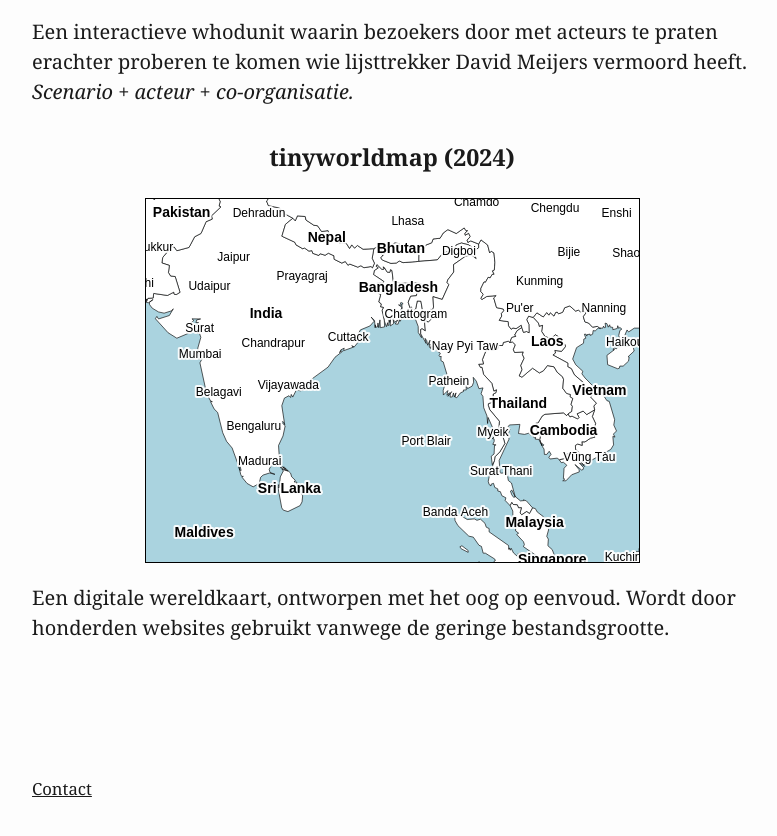
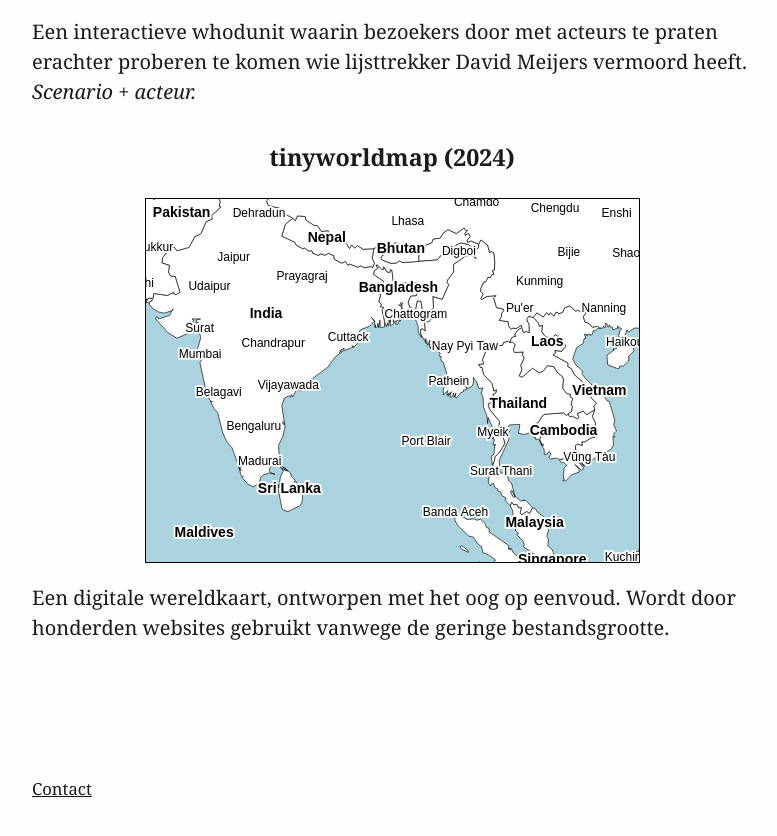
Before and after one commit to bopjesvla/abcd.party, a plain HTML site: page index.html in a window 1280 px wide. Shown: the part 2620-3456 px from the top of the page, without its empty margins (248-1025 px from the left). Drawn offline with Linux system fonts and the light colour scheme.

Commit message:
minor changes

```diff
--- a/index.html
+++ b/index.html
@@ -212,7 +212,7 @@ leeg blijven.</p>
 <p><kbd><img src="images/davidmeijers.jpg" /></kbd></p>
 <p>Een interactieve whodunit waarin bezoekers door met acteurs te praten
 erachter proberen te komen wie lijsttrekker David Meijers vermoord
-heeft. <em>Scenario + acteur + co-organisatie.</em></p>
+heeft. <em>Scenario + acteur.</em></p>
 <h3 id="tinyworldmap-2024"><a href="https://tinyworldmap.com"
 target="_blank">tinyworldmap (2024)</a></h3>
 <p><kbd><a href=https://tinyworldmap.com target="_blank"><img class=border src="images/tinyworldmap.png" /></a></kbd></p>
```
